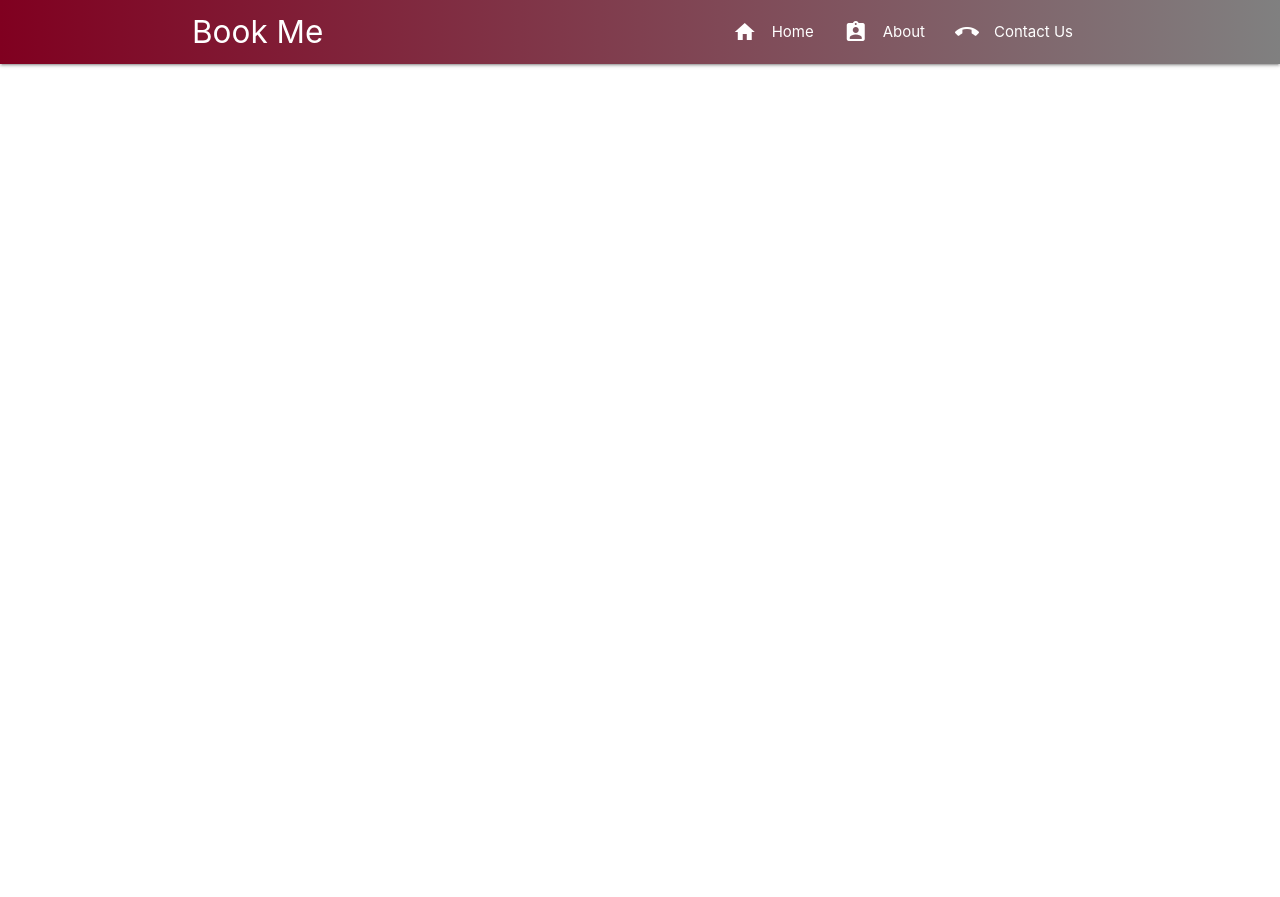
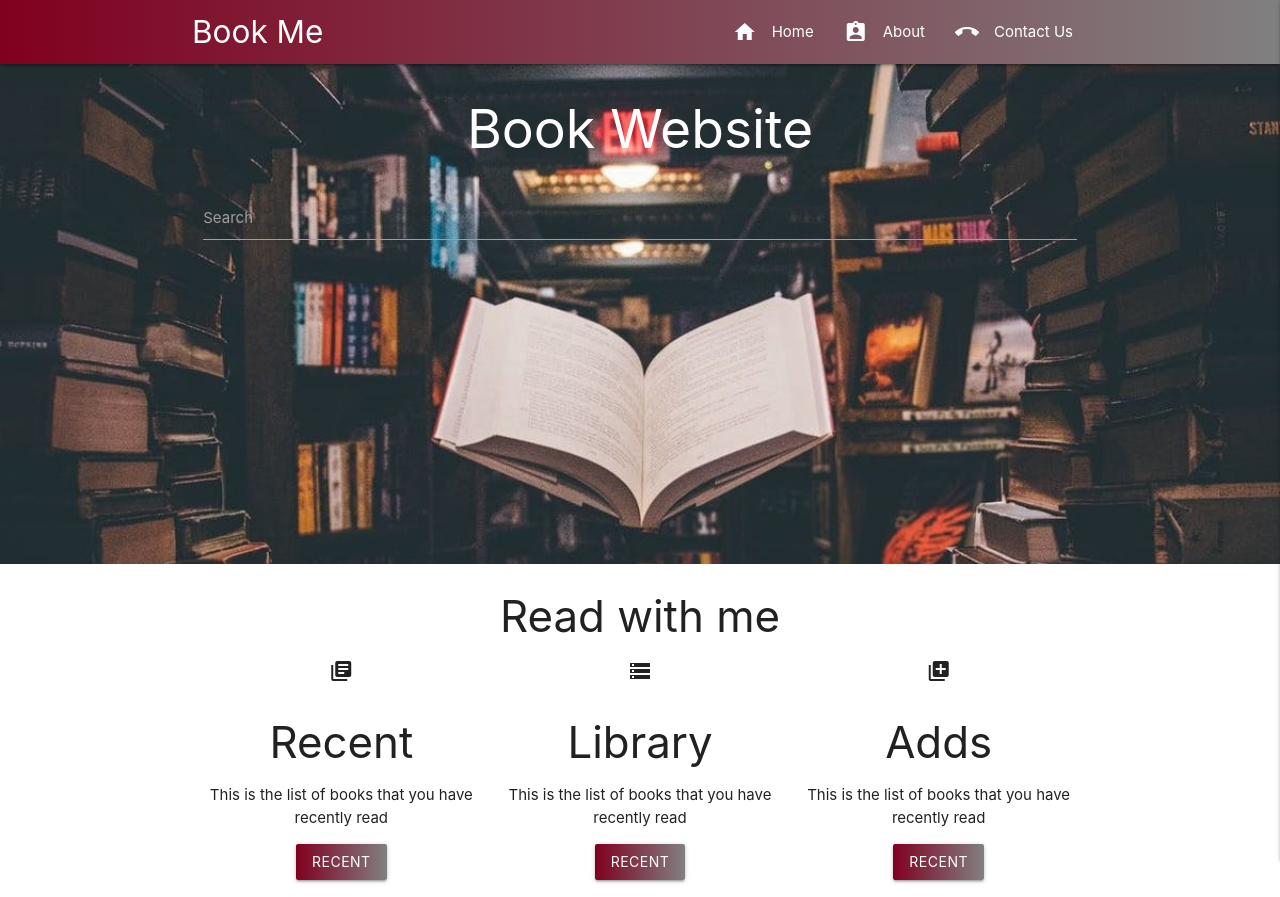
Before and after one commit to mariohernandezk10/materialize_website, a website: page materialize/index.html in a window 1280 px wide. Shown: the top 897 px of the page. Before the commit the page ends 800 px from the top, so only its background shows below. Drawn offline with nearby package versions, Linux system fonts and the light colour scheme.

Commit message:
most updated changes

```diff
--- a/materialize/index.html
+++ b/materialize/index.html
@@ -8,6 +8,7 @@
     <title>BookMe</title>
     <link rel="stylesheet" href="css/materialize.min.css">
     <link rel="stylesheet" href="css/style.css">
+    <link rel="stylesheet" href="css/bootstrap-4-utilities.min.css">
     <link href="https://fonts.googleapis.com/icon?family=Material+Icons" rel="stylesheet">
 
 </head>
@@ -52,10 +53,85 @@
         </li>
         <li><a class="subheader">Social Links</a></li>
         <li><a class="waves-effect" href="#!">Third Link With Waves</a></li>
+        <li><a class="waves-effect" href="#!">Third Link With Waves</a></li>
+        <li><a class="waves-effect" href="#!">Third Link With Waves</a></li>
     </ul>
     <!-- navbar end -->
 
 
+    <!-- section 1 -->
+    <section>
+        <div class="parallax-container">
+            <div class="parallax"><img id="firstImage" src="./images/pictureOne.jpeg" width="100%"></div>
+            <div class="container center-align">
+                <!-- add mt-5 or pt-5  to reposition text-->
+
+                <h2 class="white-text center-align mt-5">Book Website</h2>
+                <div class="row">
+                    <form class="col s12">
+                      <div class="row">
+                        <div class="input-field col s12">
+                          <textarea id="textarea1" class="materialize-textarea"></textarea>
+                          <label for="textarea1">Search</label>
+                        </div>
+                      </div>
+                    </form>
+                  </div>
+
+                <!-- <button class="btn bg-primary btn-large">READ</button> -->
+            </div>
+        </div>
+    </section>
+    <!-- end of section 1 -->
+
+    <!-- sectoin 2 -->
+    <section>
+        <div class="container">
+            <h3 class="center-align">Read with me</h3>
+
+            <div class="row mt-5">
+                <div class="col s4">
+                    <div class="service-container center-align">
+                        <i class="material-icons my-icon">library_books</i>
+                        <h3>Recent</h3>
+                        <p>This is the list of books that you have recently read</p>
+                        <button class="btn bg-primary">Recent</button>
+                    </div>
+                </div>
+                <div class="col s4">
+                    <div class="service-container center-align">
+                        <i class="material-icons my-icon">storage</i>
+                        <h3>Library</h3>
+                        <p>This is the list of books that you have recently read</p>
+                        <button class="btn bg-primary">Recent</button>
+                    </div>
+                </div>
+                <div class="col s4">
+                    <div class="service-container center-align">
+                        <i class="material-icons my-icon">library_add</i>
+                        <h3>Adds</h3>
+                        <p>This is the list of books that you have recently read</p>
+                        <button class="btn bg-primary">Recent</button>
+                    </div>
+                </div>
+
+
+            </div>
+
+
+        </div>
+    </section>
+    <!-- end of section 2 -->
+
+    <!-- section 3 -->
+    <section>
+        <div class="parallax-container">
+            <div class="parallax"><img src="./images/fly.jpg" width="100%"></div>
+            <div class="container center-align">
+            </div>
+        </div>
+    </section>
+    <!-- end of section 3 -->
 
     <script src="https://code.jquery.com/jquery-3.5.1.min.js"
         integrity="sha256-9/aliU8dGd2tb6OSsuzixeV4y/faTqgFtohetphbbj0=" crossorigin="anonymous"></script>
@@ -75,7 +151,10 @@
             // Or with jQuery
 
             $(document).ready(function () {
-                $('.sidenav').sidenav();
+                $('.sidenav').sidenav({
+                    edge: "right"
+                });
+                $('.parallax').parallax();
             });
         })
     </script>
```
Also changed, not shown: package.json (added, +23 -0 lines), server.js (added, +11 -0 lines), materialize/images/fly.jpg (added), materialize/images/pictureOne.jpeg (added), 3 other files.
